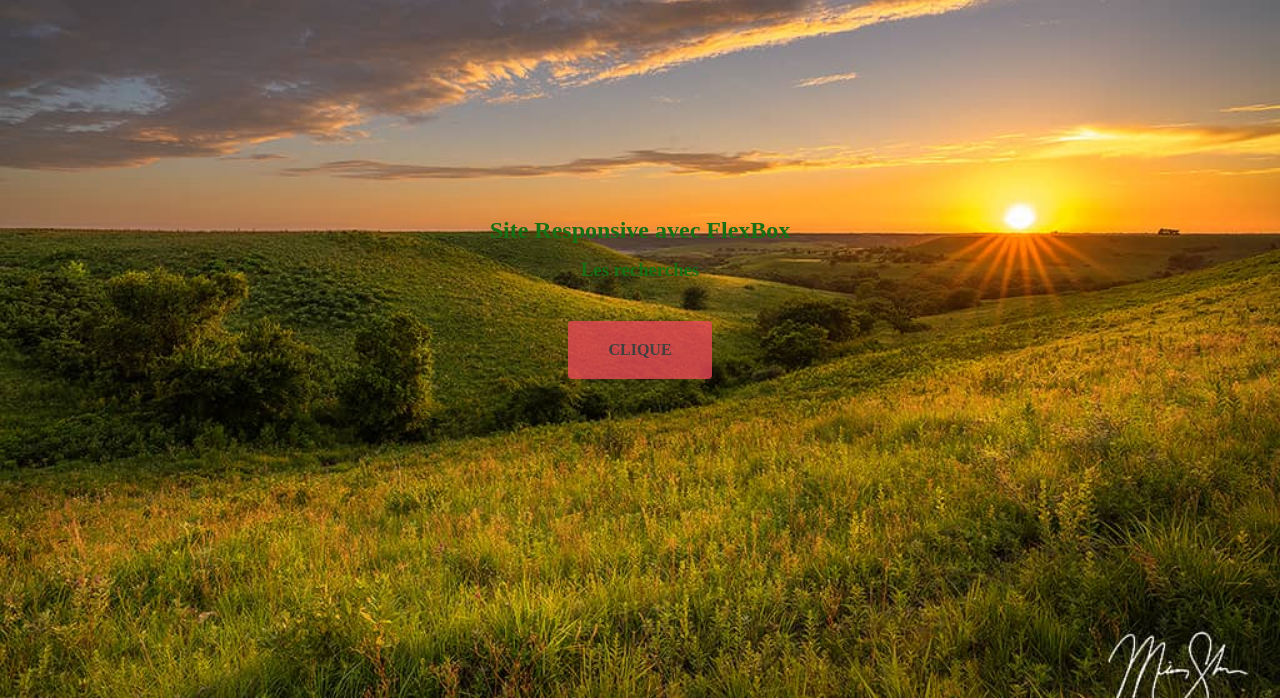
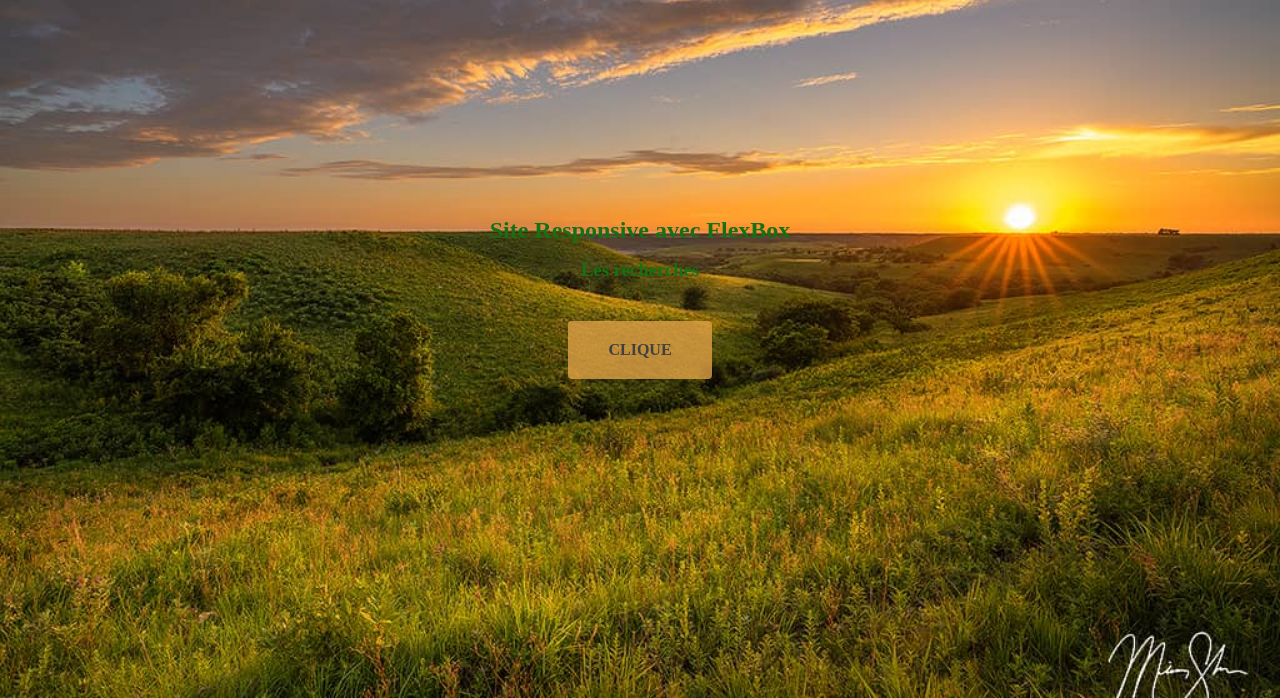
Before and after one commit to brunodecamus/formation, a plain HTML site: page 04.sampleSite/index.html in a window 1280 px wide. Shown: the part 102-800 px from the top of the page. Drawn offline with Linux system fonts and the light colour scheme.

Commit message:
Change la couleur en 'brun'

```diff
--- a/04.sampleSite/style.css
+++ b/04.sampleSite/style.css
@@ -19,7 +19,7 @@ a.btn {
     color: #403F4C;
     border-radius: 4px;
     text-transform: uppercase;
-    background-color: #e84855;
+    background-color: #dfa145;
     font-weight: 800;
     text-align: center;
 }
```
